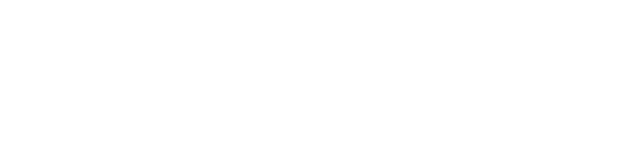
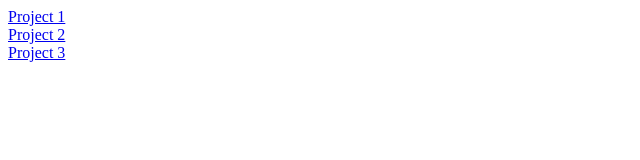
Before and after one commit to Syedaa1/Sophomore_Portofolio, a plain HTML site: page index.html in a window 1280 px wide. Shown: the whole page, without its empty margins (0-640 px from the left). Drawn offline with Linux system fonts and the light colour scheme.

Commit message:
Update index.html

```diff
--- a/index.html
+++ b/index.html
@@ -5,16 +5,27 @@
    <link rel="icon" type= "image/png" href="Favicon.png">
       <link rel="stylesheet" href="style.css">
 </head>
+<html lang="en">
+<head>
+  <meta charset="UTF-8">
+  <meta name="viewport" content="width=device-width, initial-scale=1.0">
+  <title>Portfolio</title>
+  <link rel="stylesheet" href="styles.css">
+</head>
 <body>
-<head
-
-
-
+  <div class="portfolio">
+    <div class="item">
+      <a href="#" class="link">Project 1</a>
+    </div>
+    <div class="item">
+      <a href="#" class="link">Project 2</a>
+    </div>
+    <div class="item">
+      <a href="#" class="link">Project 3</a>
+    </div>
+  </div>
+  <script src="script.js"></script>
 </body>
 
 
-
-
-
-
 </html>
```
